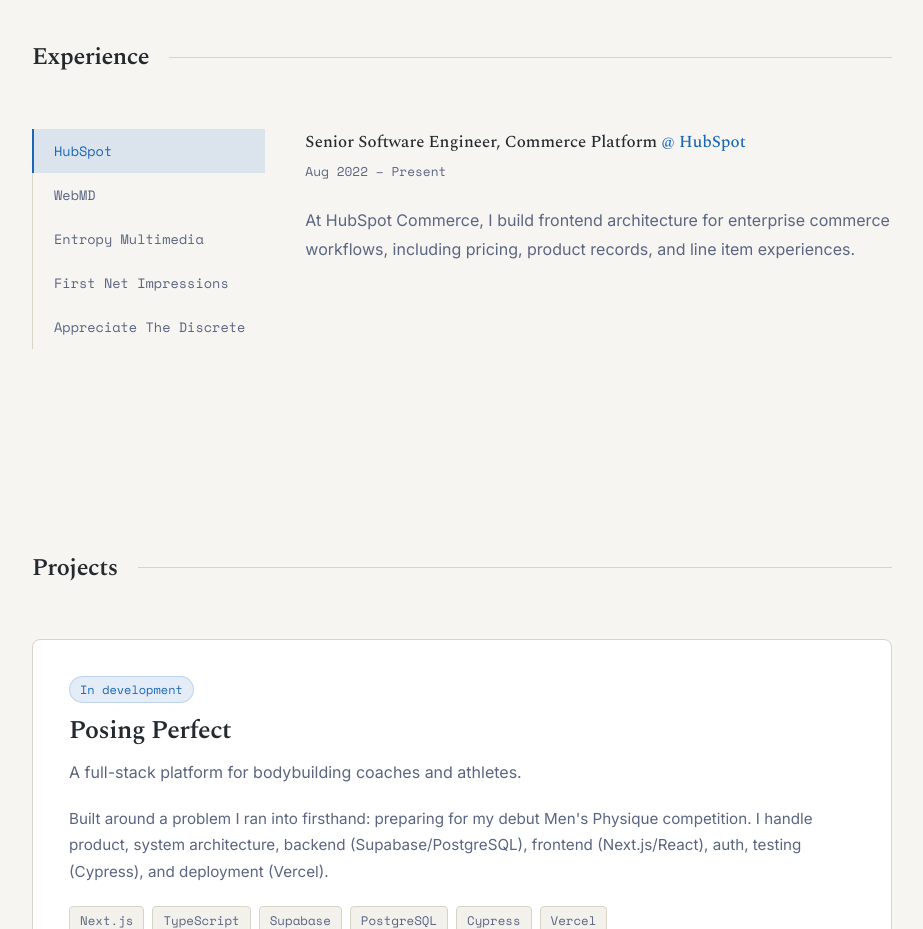
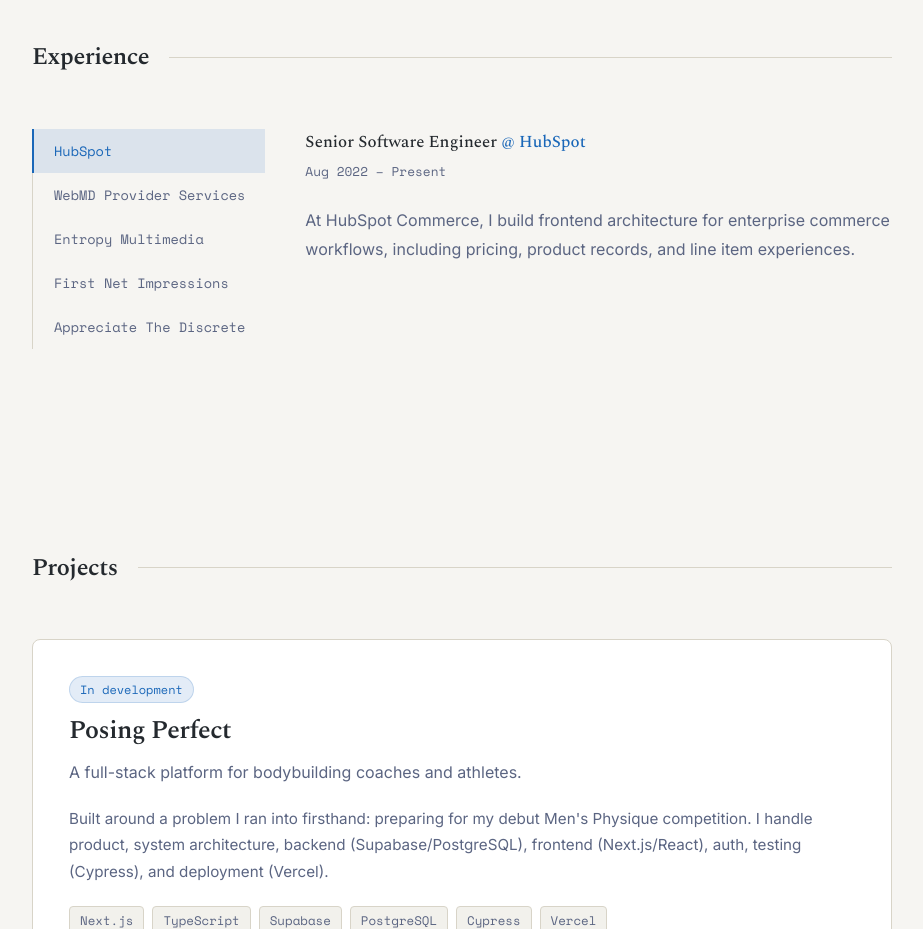
Before and after one commit to idifyable/daytonrjohnson, a Next.js app: page / in a window 1280 px wide. Shown: the part 1480-2409 px from the top of the page, without its empty margins (178-1101 px from the left). Built offline with nearby package versions, Linux system fonts and the light colour scheme.

Commit message:
Fixing experience

```diff
--- a/src/components/Experience.tsx
+++ b/src/components/Experience.tsx
@@ -9,14 +9,14 @@
   {
     company: 'HubSpot',
     url: 'https://www.hubspot.com',
-    title: 'Senior Software Engineer, Commerce Platform',
+    title: 'Senior Software Engineer',
     range: 'Aug 2022 – Present',
     summary:
       'At HubSpot Commerce, I build frontend architecture for enterprise commerce workflows, including pricing, product records, and line item experiences.',
   },
   {
-    company: 'WebMD',
-    url: 'https://www.webmd.com',
+    company: 'WebMD Provider Services',
+    url: 'https://webmdignite.com/',
     title: 'Senior Software Engineer',
     range: 'Feb 2021 – Aug 2022',
     summary:
```
